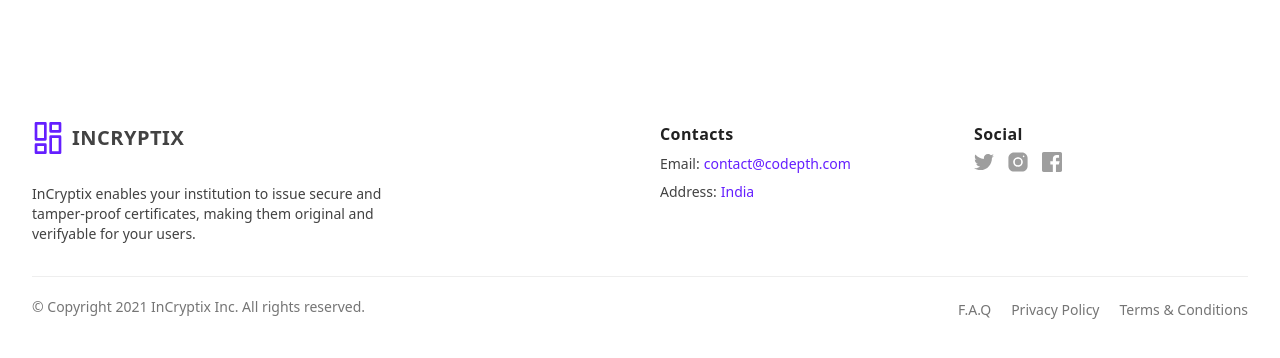
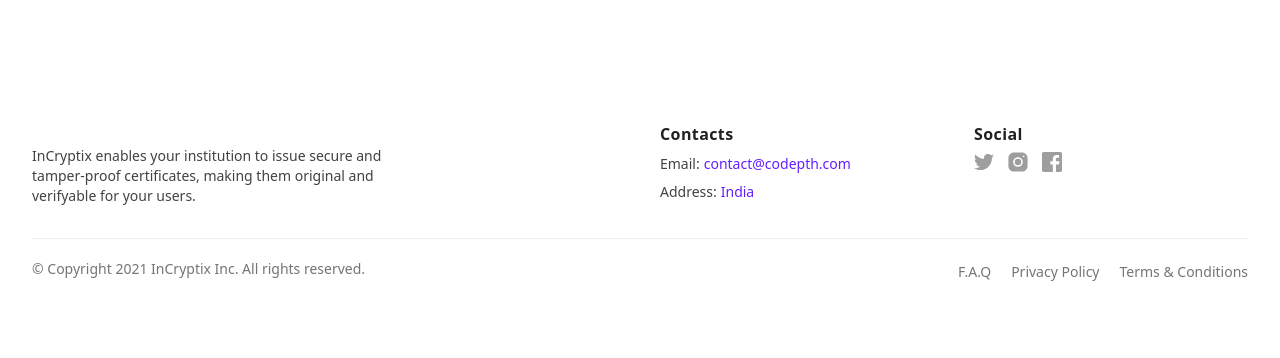
Before and after one commit to Youngblob/web, a website: page src/index.html in a window 1280 px wide. Shown: the part 574-932 px from the top of the page. After the commit the page ends 897 px from the top, so only its background shows below. Drawn offline with nearby package versions, Linux system fonts and the light colour scheme.

Commit message:
updated header/foot

```diff
--- a/src/includes/footer.html
+++ b/src/includes/footer.html
@@ -1,16 +1,6 @@
 <div class="px-4 pt-16 mx-auto sm:max-w-xl md:max-w-full lg:max-w-screen-xl md:px-24 lg:px-8">
   <div class="grid gap-10 row-gap-6 mb-8 sm:grid-cols-2 lg:grid-cols-4">
     <div class="sm:col-span-2">
-      <a href="/" aria-label="Go home" title="Company" class="inline-flex items-center">
-        <svg class="w-8 text-deep-purple-accent-400" viewBox="0 0 24 24" stroke-linejoin="round" stroke-width="2"
-          stroke-linecap="round" stroke-miterlimit="10" stroke="currentColor" fill="none">
-          <rect x="3" y="1" width="7" height="12"></rect>
-          <rect x="3" y="17" width="7" height="6"></rect>
-          <rect x="14" y="1" width="7" height="6"></rect>
-          <rect x="14" y="11" width="7" height="12"></rect>
-        </svg>
-        <span class="ml-2 text-xl font-bold tracking-wide text-gray-800 uppercase">InCryptix</span>
-      </a>
       <div class="mt-6 lg:max-w-sm">
         <p class="text-sm text-gray-800">
           InCryptix enables your institution to issue secure and tamper-proof certificates, making them original and
--- a/src/includes/header.html
+++ b/src/includes/header.html
@@ -7,7 +7,7 @@
           <img src="assets/images/incryptix-logo.png" class="w-32" alt="" srcset="">
         </span>
       </a>
-      <ul class="flex items-center hidden ml-auto lg:flex">
+      <ul class="flex items-center ml-auto lg:flex">
         <li>
           <a href="dash.html"
             class="inline-flex items-center justify-center h-12 px-6 font-medium tracking-wide text-white transition duration-200 rounded shadow-md bg-deep-purple-accent-400 hover:bg-deep-purple-accent-700 focus:shadow-outline focus:outline-none"
```
